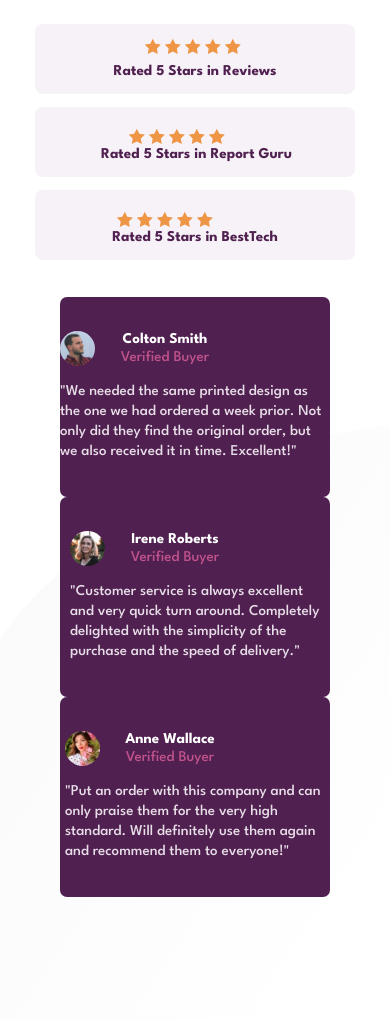
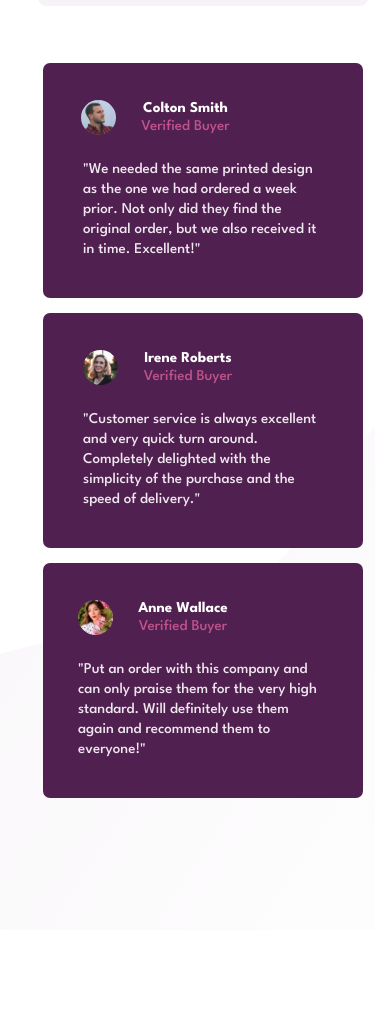
Before and after one commit to hammichalkovic/frontend-mentor-practices, a plain HTML site: page newbie/social-proof-section-master/index.html in a window 390 px wide. Shown: the part 605-1625 px from the top of the page. After the commit the page ends 1535 px from the top, so only its background shows below. Drawn offline with Linux system fonts and the light colour scheme.

Commit message:
Finish mobie version and align elements in DV finaly

```diff
--- a/newbie/social-proof-section-master/css/style.css
+++ b/newbie/social-proof-section-master/css/style.css
@@ -19,9 +19,9 @@ body {
 }
 
 main {
-    height: 70vh;
-    width: 73vw;
-    /* min-width: 940px; */
+    height: 80vh;
+    width: 80vw;
+    align-self: center;
 }
 
 h1 {
@@ -49,14 +49,13 @@ h2 {
 }
 
 .stars {
-    margin-left: auto;
-    width: 45%;
-    height: 55%;
+    margin: 30px 0 0 auto;
+    width: 40%;
+    height: 60%;
     display: flex;
     flex-direction: column;
     justify-content: center;
     gap: 13px;
-    margin: 30px 0 0 auto;
 }
 
 .bottom {
@@ -119,10 +118,9 @@ div.card1,
 div.card2,
 div.card3 {
     box-sizing: border-box;
-    height: 27vh;
-    width: 32%;
+    height: 90%;
+    width: 360px;
     min-width: 270px;
-    min-height: 200px;
     background-color: hsl(300, 43%, 22%);
     border-radius: 7px;
     display: flex;
@@ -156,7 +154,7 @@ div.card3 {
 .cardhead3 {
     height: 40px;
     display: flex;
-    margin:0 0 3% 0;
+    margin: 0 0 5% 0;
     /* border: 1px solid white; */
 }
 
@@ -167,7 +165,7 @@ div.card3 {
 }
 
 .bottom p {
-    color: hsla(300, 24%, 96%, 90%);
+    color: hsla(300, 24%, 96%, 95%);
 }
 
 .bio1 p,
@@ -185,13 +183,6 @@ div.card3 {
     border-radius: 25px;
 }
 
-div.mark1,
-div.mark2,
-div.mark3 {
-    box-sizing: border-box;
-    /* min-width: 375px; */
-}
-
 div.stars1,
 div.stars2,
 div.stars3 {
@@ -200,7 +191,6 @@ div.stars3 {
     /* border: 1px dotted black; */
     display: flex;
     justify-content: space-between;
-    margin: 0 0 0 -40px;
 }
 
 .star {
@@ -218,9 +208,6 @@ div.stars3 {
 
 }
 
-.mark1.stars__p {
-    margin-right: 80px;
-}
 
 .lead p {
     color: hsl(303, 10%, 53%);
@@ -251,7 +238,6 @@ div.stars3 {
 
 .stars div.mark2 {
     align-self: center;
-    padding-left: 23px;
 }
 
 .stars div.mark3 {
@@ -260,15 +246,20 @@ div.stars3 {
 
 @media screen and (max-width: 430px) {
     body {
-        min-height: 200vh;
+        min-height: 180vh;
+        width: 100%;
         display: flex;
         align-items: center;
         justify-content: center;
+        background-image:
+    url('../images/bg-pattern-top-mobile.svg'),
+    url('../images/bg-pattern-bottom-mobile.svg');
+    background-repeat: no-repeat;
+    background-position: top left, bottom left;
     }
 
     body main {
-        width: 360px;
-        height: 1000px;
+        height: 1400px;
         display: flex;
         flex-direction: column;
         align-items: center;
@@ -281,6 +272,7 @@ div.stars3 {
         margin-top: 0;
         display: flex;
         flex-direction: column;
+        align-items: center;
 
     }
 
@@ -288,7 +280,7 @@ div.stars3 {
     .mark2,
     .mark3 {
         box-sizing: border-box;
-        min-width: 320px;
+        min-width: 330px;
         margin: 0;
         align-self: center;
     }
@@ -305,17 +297,32 @@ div.stars3 {
         justify-content: center;
         flex-direction: column;
         align-items: center;
-        margin: 0;
+        margin-top: 50px;
+    }
+
+    .lead h1 {
+        width: 300px;
+        text-align: center;
+        font-size: 38px;
+        line-height: 29px;
+    }
+
+    .lead p {
+        text-align: center;
+        width: 320px;
+        font-size: 17px;
+        font-weight: 500;
+        line-height: 22px;
     }
 
     div.stars {
         height: 300px;
-        width: 320px;
+        width: 330px;
         display: flex;
         flex-direction: column;
         align-items: center;
         justify-content: center;
-        margin: 40px 0 0 0;
+        margin: 0;
     }
 
     div.stars1,
@@ -335,7 +342,15 @@ div.stars3 {
     }
 
     .mark1 div.stars1 {
-        margin: -8px 0 7px 15px;
+        margin: -5px 0 10px 15px;
+    }
+
+    .mark2 div.stars2 {
+        margin: -7px 7px 10px 0px;
+    }
+
+    .mark3 div.stars3 {
+        margin: -7px 0 10px 18px;
     }
 
     section.bottom {
@@ -380,6 +395,7 @@ div.stars3 {
 
     div.card3 {
         align-self: center;
+        margin-bottom: 20px;
     }
 
     .stars div.mark1,
@@ -394,6 +410,42 @@ div.stars3 {
 
     }
 
+    div.card1,
+    div.card2,
+    div.card3 {
+        box-sizing: border-box;
+        width: 320px;
+        min-height: 235px;
+        margin-bottom: 15px;
+    }
+
+    div.cardhead1,
+    div.cardhead2,
+    div.cardhead3 {
+        margin: 0 0 17px 10px;
+    }
+
+    div.cardhead1 {
+        margin-left: 25px;
+    }
+
+    p.feedback1{
+        width: 240px;
+
+    }
+
+
+    p.feedback2 {
+        width: 240px;
+    }
+
+    p.feedback3 {
+        width: 250px;
+    }
+
+    /* div.feedback1 {
+
+    } */
 
 
 }
```
